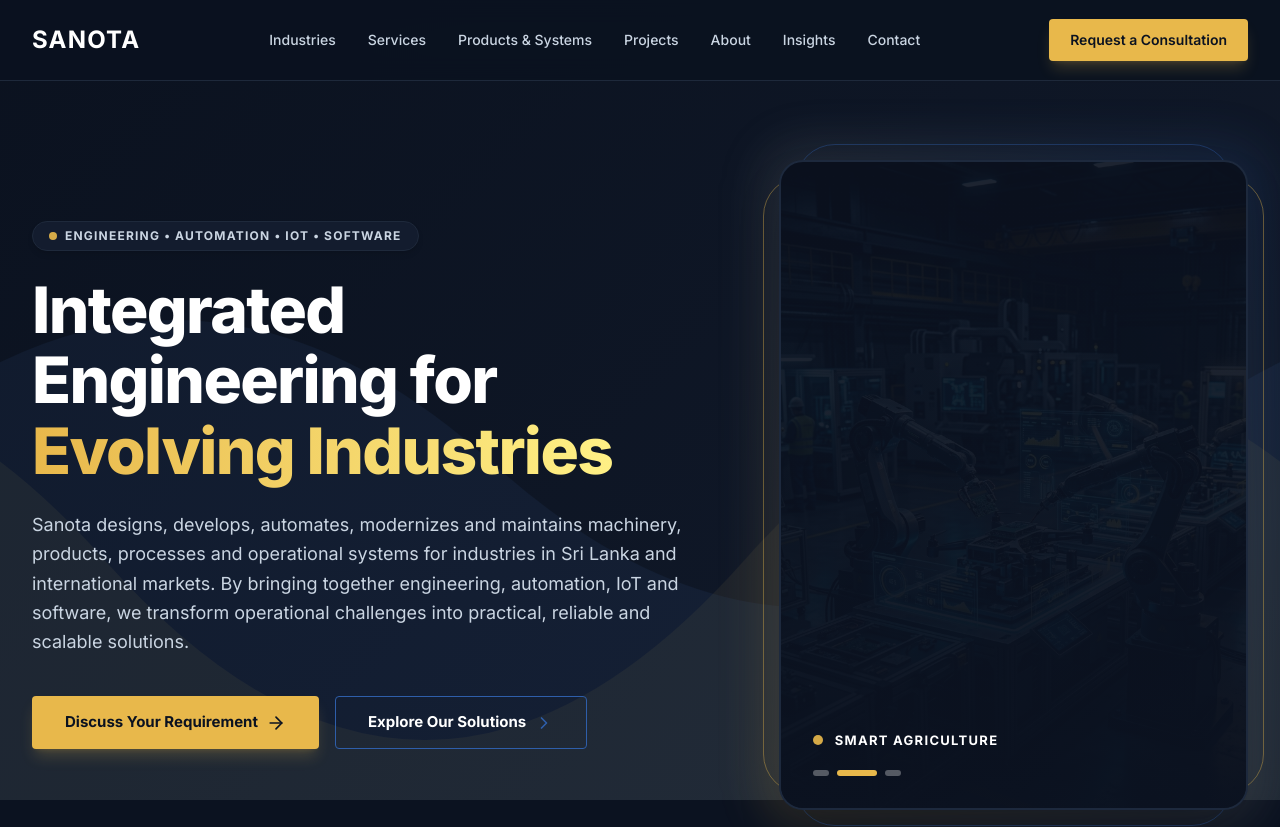
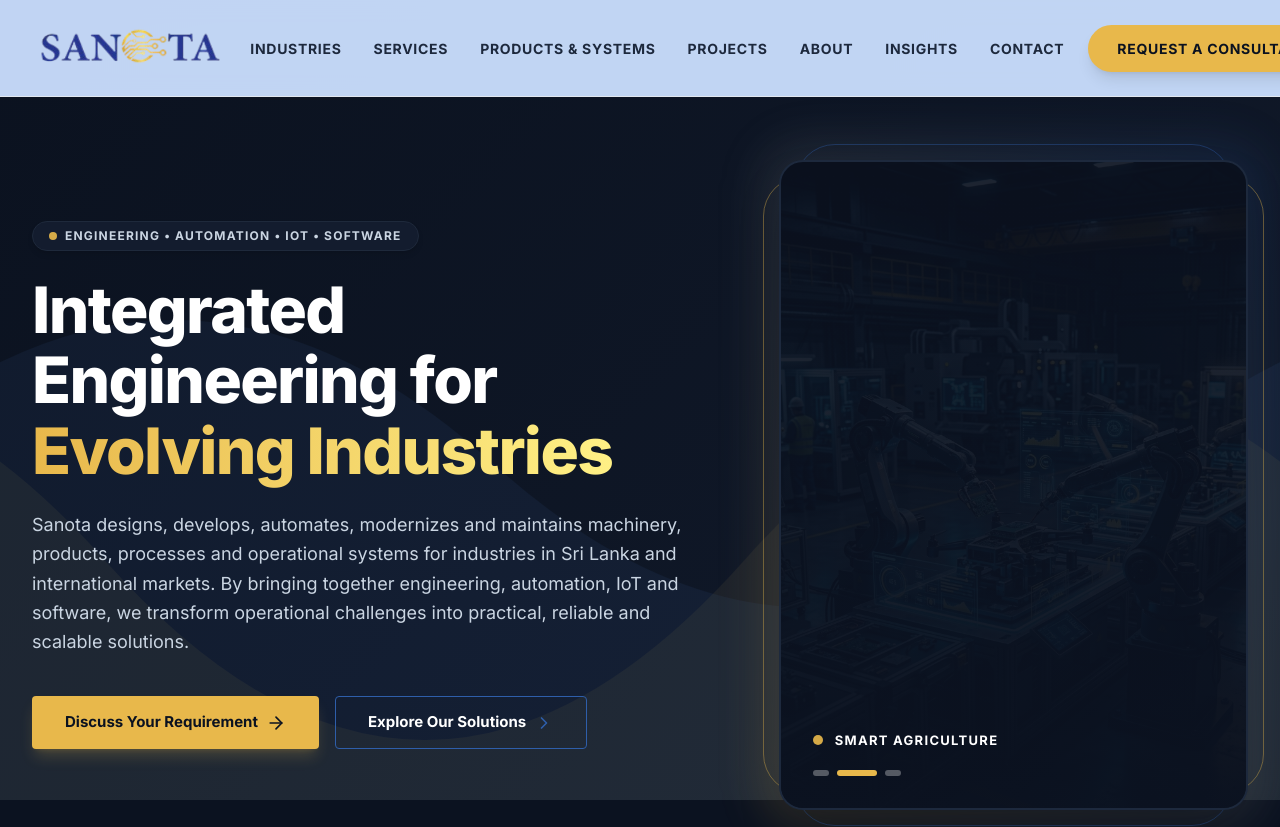
Before and after one commit to Knoweb/Sanota, a Next.js app in the folder frontend/: page / in a window 1280 px wide. Shown: the top 827 px of the page. Built offline with nearby package versions, Linux system fonts and the light colour scheme.

Commit message:
style: update header to light blue theme, fix layout, and use new logo

```diff
--- a/frontend/src/components/Header.tsx
+++ b/frontend/src/components/Header.tsx
@@ -1,8 +1,9 @@
 "use client";
 
 import { useState } from "react";
-import { Menu, X, ArrowRight } from "lucide-react";
+import { Menu, X } from "lucide-react";
 import Link from "next/link";
+import Image from "next/image";
 
 const navLinks = [
   { name: "Industries", href: "#" },
@@ -18,42 +19,49 @@
   const [isOpen, setIsOpen] = useState(false);
 
   return (
-    <header className="fixed top-0 w-full z-50 bg-[#0B1220]/90 backdrop-blur-md border-b border-[#1e293b]">
-      <div className="max-w-7xl mx-auto px-4 sm:px-6 lg:px-8">
-        <div className="flex justify-between items-center h-20">
-          <div className="flex items-center">
-            <Link href="/" className="text-2xl font-bold tracking-wider text-white">
-              SANOTA
+    <header className="fixed top-0 w-full z-50 bg-[#CCE0FF]/95 backdrop-blur-md border-b border-slate-200">
+      <div className="max-w-[1400px] mx-auto px-4 sm:px-6 lg:px-8">
+        <div className="flex justify-between items-center h-24">
+          <div className="flex items-center shrink-0">
+            <Link href="/" className="flex items-center mr-6 hover:opacity-80 transition-opacity">
+              <Image
+                src="/lg.png"
+                alt="Sanota Logo"
+                width={180}
+                height={54}
+                className="object-contain h-12 w-auto"
+                priority
+              />
             </Link>
           </div>
 
-          <nav className="hidden md:flex space-x-6 lg:space-x-8">
+          <nav className="hidden xl:flex space-x-6 lg:space-x-8">
             {navLinks.map((link) => (
               <Link
                 key={link.name}
                 href={link.href}
-                className="text-sm font-medium text-slate-300 hover:text-white transition-colors"
+                className="text-[14px] font-bold text-slate-800 hover:text-[#2E5EAA] transition-colors uppercase tracking-wider whitespace-nowrap"
               >
                 {link.name}
               </Link>
             ))}
           </nav>
 
-          <div className="hidden md:flex items-center">
+          <div className="hidden xl:flex items-center ml-6 shrink-0">
             <Link
               href="#"
-              className="inline-flex items-center px-5 py-2.5 border border-transparent text-sm font-semibold rounded text-[#0B1220] bg-[#E8B84B] hover:bg-[#d4a643] transition-colors shadow-lg shadow-[#E8B84B]/20"
+              className="inline-flex items-center px-7 py-3 border border-transparent text-[14px] font-bold rounded-full text-[#0B1220] bg-[#E8B84B] hover:bg-[#d4a643] transition-colors uppercase tracking-wider shadow-lg whitespace-nowrap"
             >
               Request a Consultation
             </Link>
           </div>
 
-          <div className="flex items-center md:hidden">
+          <div className="flex items-center xl:hidden">
             <button
               onClick={() => setIsOpen(!isOpen)}
-              className="text-slate-300 hover:text-white"
+              className="text-slate-800 hover:text-[#2E5EAA]"
             >
-              {isOpen ? <X className="h-6 w-6" /> : <Menu className="h-6 w-6" />}
+              {isOpen ? <X className="h-7 w-7" /> : <Menu className="h-7 w-7" />}
             </button>
           </div>
         </div>
@@ -61,20 +69,20 @@
 
       {/* Mobile menu */}
       {isOpen && (
-        <div className="md:hidden bg-[#0B1220] border-b border-[#1e293b]">
-          <div className="px-2 pt-2 pb-3 space-y-1 sm:px-3">
+        <div className="xl:hidden bg-[#CCE0FF] border-b border-slate-200 shadow-xl">
+          <div className="px-4 pt-2 pb-6 space-y-2">
             {navLinks.map((link) => (
               <Link
                 key={link.name}
                 href={link.href}
-                className="block px-3 py-2 rounded-md text-base font-medium text-slate-300 hover:text-white hover:bg-[#131C2E] transition-colors"
+                className="block px-3 py-3 rounded-md text-[15px] font-bold text-slate-800 hover:text-[#2E5EAA] hover:bg-slate-200/50 transition-colors uppercase tracking-wider"
               >
                 {link.name}
               </Link>
             ))}
             <Link
               href="#"
-              className="block mt-4 text-center px-4 py-2 border border-transparent text-base font-medium rounded text-[#0B1220] bg-[#E8B84B] hover:bg-[#d4a643]"
+              className="block mt-6 text-center px-4 py-4 border border-transparent text-[15px] font-bold rounded-md text-[#0B1220] bg-[#E8B84B] hover:bg-[#d4a643] uppercase tracking-wider"
             >
               Request a Consultation
             </Link>
```
